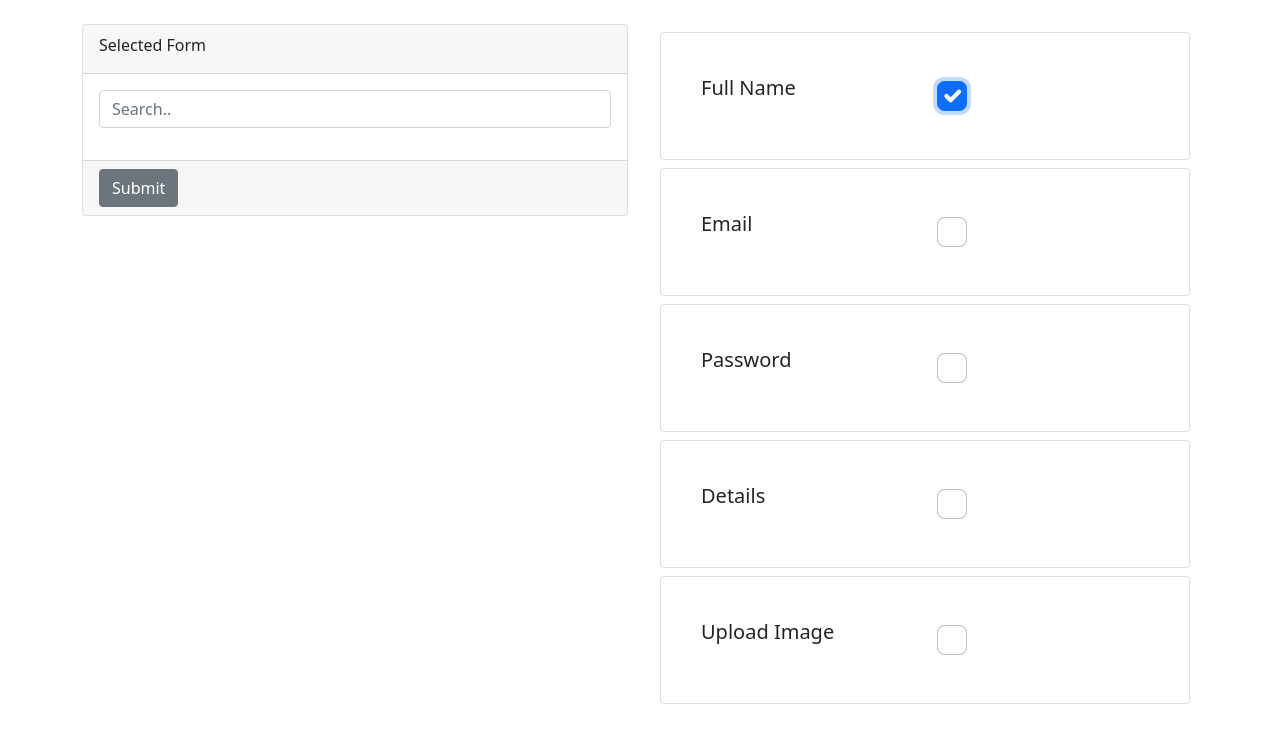
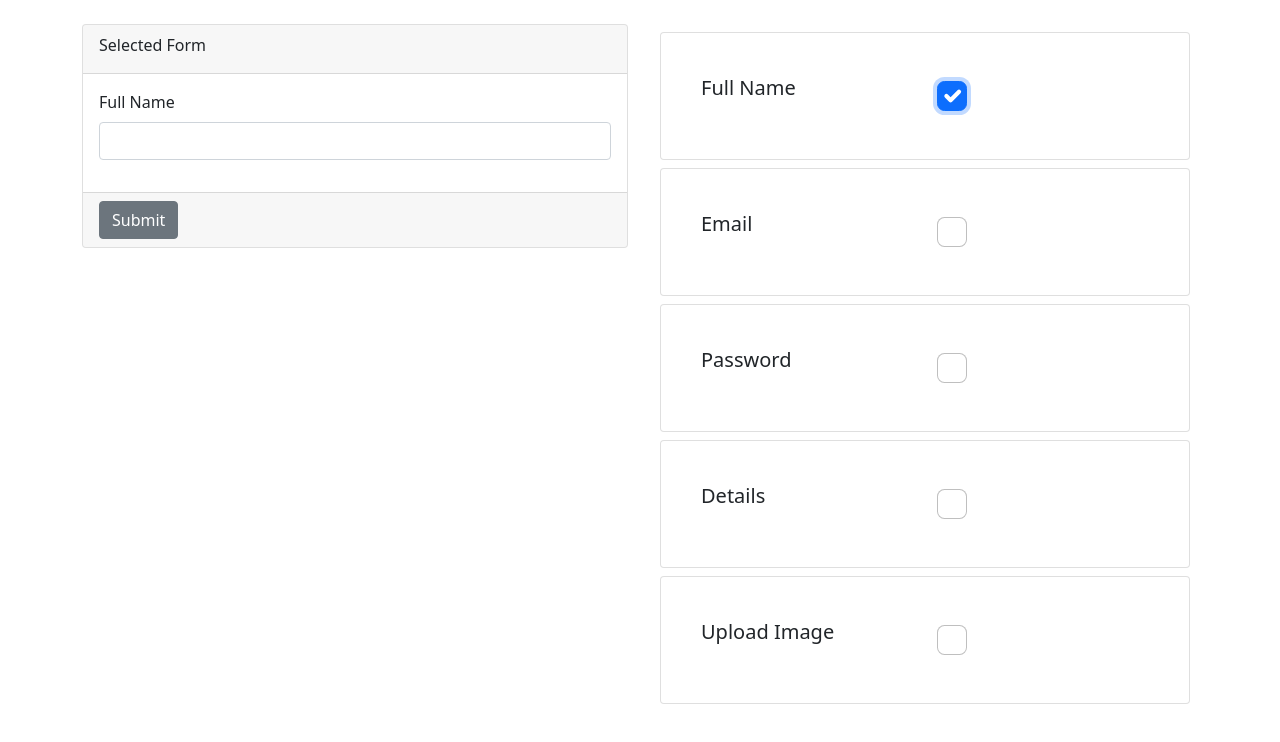
Before and after one commit to jsidd06/Cloud_Project, a React (Create React App) app in the folder fronted/: page /form in a window 1280 px wide. Both pictures are taken after a click on the checkbox 952 px from the left and 95 px from the top of the page. Shown: the top 742 px of the page. Built offline with nearby package versions, Linux system fonts and the light colour scheme.

Commit message:
mapped all selected form field

```diff
--- a/fronted/src/views/Form/FormPage.jsx
+++ b/fronted/src/views/Form/FormPage.jsx
@@ -11,6 +11,7 @@ import {
   Button,
   CardHeader,
   CardTitle,
+  Label,
 } from 'reactstrap'
 import { formFields } from '../../fake-data'
 
@@ -26,9 +27,12 @@ function FormPage() {
               <CardTitle>Selected Form</CardTitle>
             </CardHeader>
             <CardBody>
-              <FormGroup>
-                <Input type="text" placeholder="Search.." />
-              </FormGroup>
+              {formData.map((fd, i) => (
+                <FormGroup key={i}>
+                  <Label>{fd.label}</Label>
+                  <Input type={fd.type} />
+                </FormGroup>
+              ))}
             </CardBody>
             <CardFooter>
               <Button>Submit</Button>
@@ -53,6 +57,8 @@ function FormPage() {
                             ...preValue,
                             formFields[index],
                           ])
+                        } else {
+                          setFormData([])
                         }
                       }}
                     />
```
